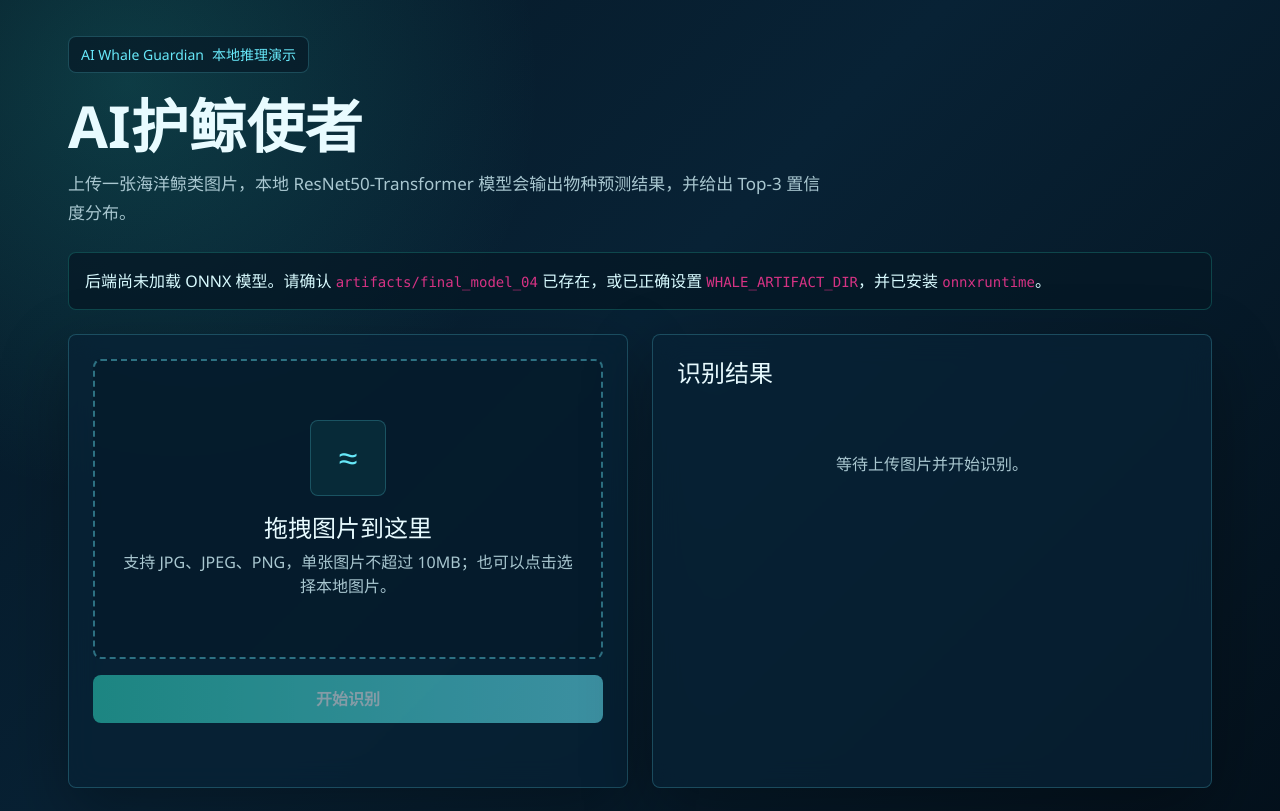
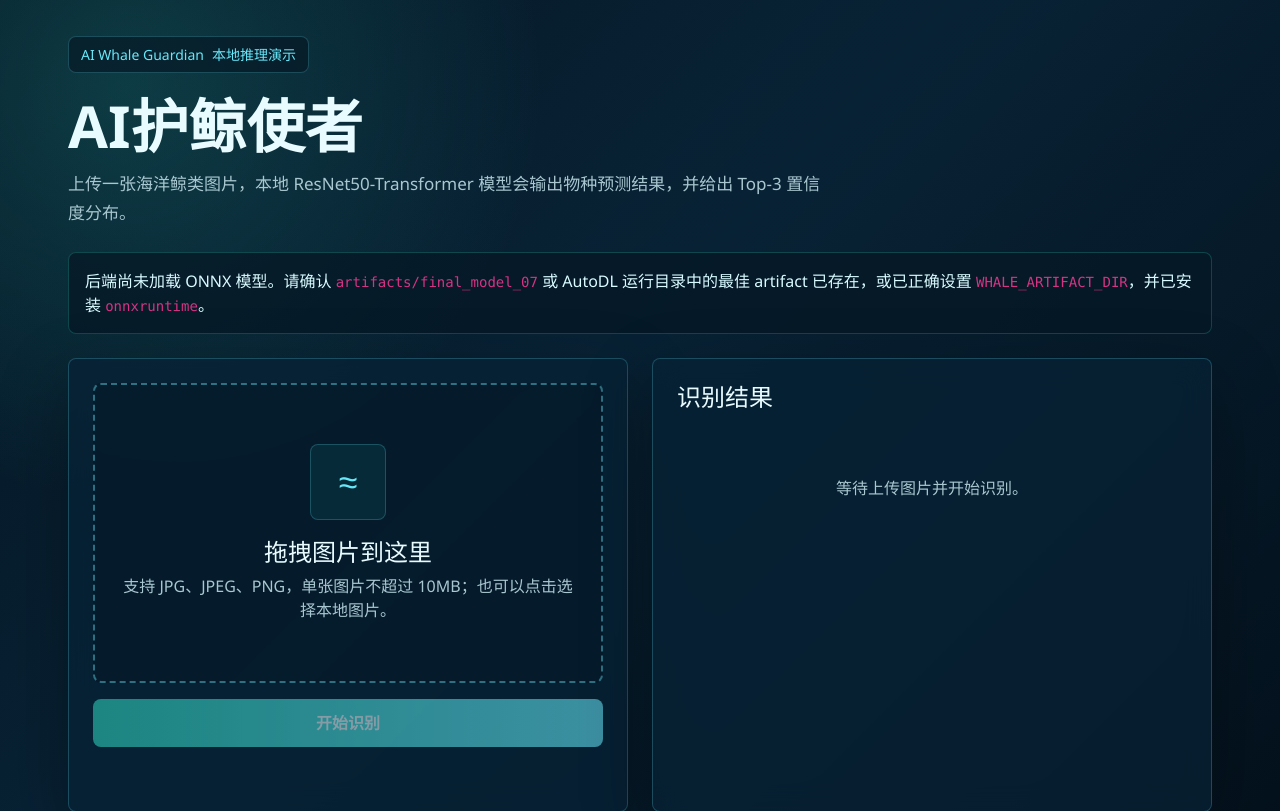
Before and after one commit to CAO2334/WhaleGuardian-AI, a Flask app: page / in a window 1280 px wide. Shown: the top 811 px of the page. Run offline with Flask 3, Linux system fonts and the light colour scheme.

Commit message:
Use best single model for Flask inference

```diff
--- a/deploy/onnx_inference.py
+++ b/deploy/onnx_inference.py
@@ -132,6 +132,7 @@ class WhaleONNXPredictor:
         return {
             "model_name": self.model_name,
             "version": self.version,
+            "experiment_name": self.config.get("experiment_name", self.metrics.get("experiment_name", "")),
             "artifact_dir": str(self.artifact_dir) if self.artifact_dir is not None else "",
             "onnx_model_path": str(self.onnx_path),
             "class_map_path": str(self.class_map_path),
--- a/whale_web/app.py
+++ b/whale_web/app.py
@@ -12,6 +12,7 @@ AI护鲸使者 Web 演示系统 - Flask + ONNX Runtime
 from __future__ import annotations
 
 import io
+import json
 import os
 import sys
 from pathlib import Path
@@ -43,7 +44,54 @@ def resolve_project_path(path_value: str | Path) -> Path:
     return path if path.is_absolute() else PROJECT_ROOT / path
 
 
-DEFAULT_ARTIFACT_DIR = PROJECT_ROOT / "artifacts" / "final_model_04"
+BEST_SINGLE_EXPERIMENT = "07_previous_best_transformer_recipe"
+
+
+def _is_best_single_artifact(path: Path) -> bool:
+    """检查目录是否包含当前最佳单模型 07 的完整 ONNX artifact。"""
+    required = ("model.onnx", "class_to_idx.json", "config.json", "manifest.json")
+    if not path.is_dir() or any(not (path / name).is_file() for name in required):
+        return False
+    try:
+        with open(path / "config.json", "r", encoding="utf-8") as handle:
+            config = json.load(handle)
+        with open(path / "metrics.json", "r", encoding="utf-8") as handle:
+            metrics = json.load(handle)
+    except (OSError, ValueError, TypeError):
+        return False
+    experiment_name = config.get("experiment_name") or metrics.get("experiment_name")
+    return experiment_name == BEST_SINGLE_EXPERIMENT
+
+
+def resolve_default_artifact_dir() -> Path:
+    """
+    自动寻找当前最佳单模型 artifact。
+
+    优先使用规范目录 ``artifacts/final_model_07``；如果用户直接运行了
+    AutoDL 研究流水线，则继续搜索项目根目录和 outputs 下最新的
+    ``autodl_research_*/artifact``。找不到时返回规范目录，让健康检查给出
+    明确的缺失路径提示；环境变量 WHALE_ARTIFACT_DIR 仍可覆盖该默认值。
+    """
+    canonical = PROJECT_ROOT / "artifacts" / "final_model_07"
+    candidates = [canonical]
+    for search_root in (PROJECT_ROOT, PROJECT_ROOT / "outputs"):
+        try:
+            run_dirs = sorted(
+                search_root.glob("autodl_research_*/artifact"),
+                key=lambda item: item.stat().st_mtime,
+                reverse=True,
+            )
+        except OSError:
+            run_dirs = []
+        candidates.extend(run_dirs)
+
+    for candidate in candidates:
+        if _is_best_single_artifact(candidate):
+            return candidate
+    return canonical
+
+
+DEFAULT_ARTIFACT_DIR = resolve_default_artifact_dir()
 ARTIFACT_DIR = resolve_project_path(os.getenv("WHALE_ARTIFACT_DIR", DEFAULT_ARTIFACT_DIR))
 USE_ARTIFACT = os.getenv("WHALE_USE_ARTIFACT", "1") != "0"
 ONNX_MODEL_PATH = resolve_project_path(os.getenv("WHALE_ONNX_PATH", PROJECT_ROOT / "whale_model.onnx"))
@@ -232,6 +280,7 @@ def health():
         "use_artifact": USE_ARTIFACT,
         "model_name": model_info.get("model_name", ""),
         "version": model_info.get("version", ""),
+        "experiment_name": model_info.get("experiment_name", ""),
         "num_classes": model_info.get("num_classes", 0),
         "onnx_model_path": str(ONNX_MODEL_PATH),
         "class_map_path": str(CLASS_MAP_PATH),
@@ -290,6 +339,7 @@ def predict():
         "model": {
             "model_name": model_info.get("model_name", ""),
             "version": model_info.get("version", ""),
+            "experiment_name": model_info.get("experiment_name", ""),
             "artifact_dir": model_info.get("artifact_dir", ""),
         },
     }
--- a/whale_web/templates/index.html
+++ b/whale_web/templates/index.html
@@ -197,7 +197,7 @@
 
     {% if not model_ready %}
       <div class="alert alert-ocean mb-4" role="alert">
-        后端尚未加载 ONNX 模型。请确认 <code>artifacts/final_model_04</code> 已存在，或已正确设置 <code>WHALE_ARTIFACT_DIR</code>，并已安装 <code>onnxruntime</code>。
+        后端尚未加载 ONNX 模型。请确认 <code>artifacts/final_model_07</code> 或 AutoDL 运行目录中的最佳 artifact 已存在，或已正确设置 <code>WHALE_ARTIFACT_DIR</code>，并已安装 <code>onnxruntime</code>。
       </div>
     {% endif %}
 
```
Also changed, not shown: README.md, artifacts/README.md, 1 other file.
